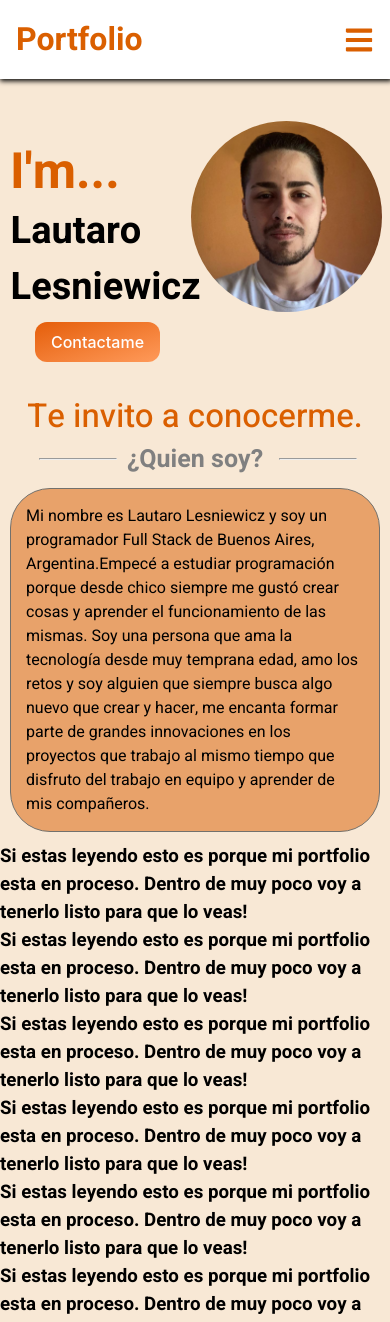
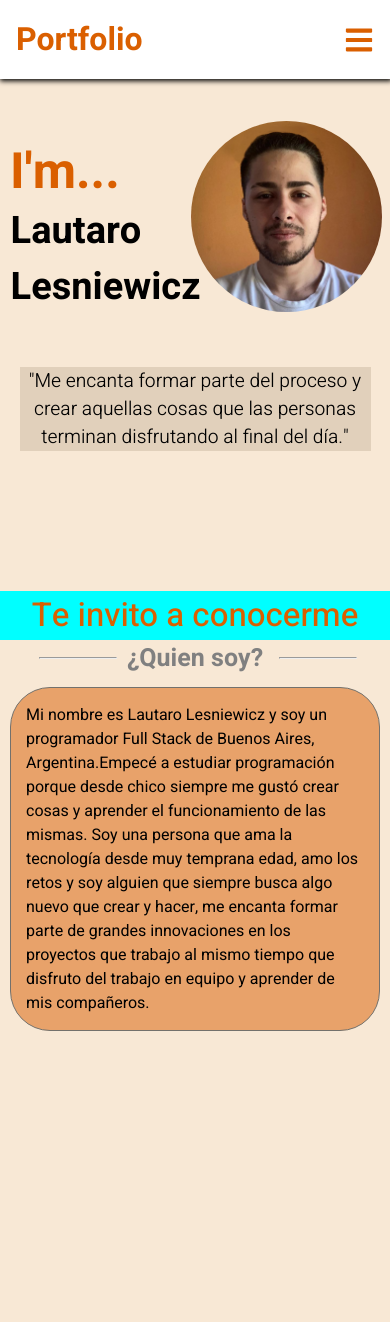
Before and after one commit to LautaroLesni/Portfolio, a React (Create React App) app: page / in a window 390 px wide. Shown: the top 1322 px of the page. After the commit the page ends 1041 px from the top, so only its background shows below. Built offline with nearby package versions, Linux system fonts and the light colour scheme.

Commit message:
fix Intro

```diff
--- /dev/null
+++ b/src/components/Home/About.css
@@ -0,0 +1,118 @@
+.row {
+    display: flex;
+    flex-direction: column;
+    justify-content: center;
+}
+
+.barra {
+    display: inline-block;
+    margin: 10px;
+    width: 35%;
+    height: 2px;
+    background: brown
+}
+
+.buttons {
+    display: none;
+    width: 57%;
+    display: flex;
+    justify-content: center;
+    margin-top: 10px;
+}
+
+.loading {
+    display: flex;
+    justify-content: center;
+    align-items: center;
+    height: 100vh;
+}
+
+.conocemediv {
+    position: absolute;
+    top: 150%
+}
+
+.knowme {
+    display: flex;
+    justify-content: center;
+    background-color: aqua;
+    top: -150%;
+    left: 35%;
+    font-size: 50px;
+}
+
+@media screen and (max-width: 1600px) {}
+
+@media screen and (max-width: 1040px) {
+    .knowme {
+        display: flex;
+        justify-content: center;
+        color: rgb(218, 95, 0);
+        font-size: 33px;
+        font-weight: 500;
+    }
+    .lildescription {
+        background-color: rgb(218, 95, 0, 0.5);
+        margin: 10px;
+        border-radius: 40px;
+        padding: 15px;
+        border: 1px solid rgb(115, 113, 108);
+    }
+    .lildescription p {
+        color: black;
+    }
+    .barra {
+        display: inline-block;
+        margin-left: 1rem;
+        width: 20%;
+        height: 2px;
+        background: brown
+    }
+    .whoami {
+        display: flex;
+        justify-content: center;
+        align-items: center;
+    }
+    .whoami h1 {
+        font-size: 25px;
+        color: grey;
+    }
+    .buttons {
+        display: initial;
+    }
+    .conocemediv {
+        top: 110%
+    }
+}
+
+
+
+@media screen and (max-width: 600px) {
+    .buttons {
+        width: 50%;
+        display: flex;
+        justify-content: center;
+    }
+    .conocemediv {
+        top: 70%
+    }
+}
+
+
+@media screen and (max-width: 374px) {
+    .knowme {
+        display: flex;
+        justify-content: center;
+        color: rgb(218, 95, 0);
+        font-size: 33px;
+        font-weight: 500;
+        text-shadow: 0px 2px 2px black;
+        text-align: center;
+    }
+
+    .buttons {
+        width: 100%;
+        display: flex;
+        justify-content: center;
+    }
+}
--- /dev/null
+++ b/src/components/Home/About.jsx
@@ -0,0 +1,30 @@
+import React from "react";
+import './About.css'
+import { motion } from "framer-motion";
+
+const About = () => {
+    return (
+        <motion.div className="conocemediv"
+        initial={{ opacity: 0 }}
+        animate={{ opacity: 1 }}
+        transition={{ delay: 0.3 }}
+        whileInView={{ opacity: 1 }}>
+        <h4 className="knowme">
+            Te invito a conocerme</h4>
+        <div className="row">
+            <div className="whoami">
+                <hr className="barra" />
+                <h1>¿Quien soy?</h1>
+                <hr className="barra" />
+            </div>
+            <div className="lildescription">
+                <p>Mi nombre es Lautaro Lesniewicz y soy un programador Full Stack de Buenos Aires, Argentina.Empecé a estudiar programación porque desde chico siempre me gustó crear cosas y aprender el funcionamiento de las mismas.
+                    Soy una persona que ama la tecnología desde muy temprana edad, amo los retos y soy alguien que siempre busca algo nuevo que crear y hacer, me encanta formar parte de grandes innovaciones en los proyectos que trabajo al mismo tiempo que disfruto del trabajo en equipo y aprender de mis compañeros.
+                </p>
+            </div>
+        </div>
+    </motion.div>
+    )
+}
+
+export default About
--- a/src/components/Home/Intro.css
+++ b/src/components/Home/Intro.css
@@ -82,6 +82,32 @@
     align-items: center;
     height: 100vh;
 }
+.conocemediv{
+    position: absolute;
+    top:150%
+}
+.knowme{
+    display: flex;
+    justify-content: center;
+    background-color: aqua;
+    top:-150%;
+    left:35%;
+    font-size: 50px;
+}
+.quoteDIV{
+    display: flex;
+    justify-content: center;
+    margin-top: 4rem;
+    width:90%;
+    text-align: center;
+}
+.quoteLauti{
+font-size: 1.5rem;
+font-weight: 300;
+background-color: #e1d0bb;
+width:fit-content;
+}
+
     @media screen and (max-width: 1600px) {
         .lautaroimg{
             width:35%;
@@ -91,6 +117,16 @@
         .name{
             left:45%
         }
+        .quoteDIV{
+            width:60%;
+            margin-left: 5%;
+        }
+        .quoteLauti{
+            font-size: 1.3rem;
+            font-weight: 300;
+            background-color: #e1d0bb;
+            width:fit-content;
+            }
     }
 @media screen and (max-width: 1040px) {
     .content{
@@ -145,9 +181,6 @@
         height: 70px;
     }
     .knowme{
-        margin-top: 30px;
-    }
-    .knowme{
         display: flex;
         justify-content: center;
         color:rgb(218, 95, 0);
@@ -185,7 +218,16 @@
 .buttons{
     display: initial;
 }
+.quoteDIV{
+    margin-top: 1rem;
 }
+.conocemediv{
+    top:110%
+}
+}
+
+
+
 @media screen and (max-width: 600px) {
     .content{
         position: relative;
@@ -240,6 +282,19 @@
         display: flex;
         justify-content: center;
     }
+    .quoteDIV{
+        width:100%;
+        margin-left: 0px;
+    }
+    .quoteLauti{
+        font-size: 1.2rem;
+        margin-left:5%;
+        margin-right:5%;
+        margin-top: 10%;
+    }
+    .conocemediv{
+        top:110%
+    }
 }
 @media screen and (max-width: 374px) {
     .lautaroimgdiv{
--- a/src/components/Home/Intro.jsx
+++ b/src/components/Home/Intro.jsx
@@ -1,6 +1,6 @@
 import React from "react";
 import lautaroimg from '../../assets/Lautaro1.png'
-import { Link } from "react-router-dom";
+/* import { Link } from "react-router-dom"; */
 import './Intro.css'
 import { motion } from 'framer-motion'
 
@@ -9,34 +9,28 @@ const Intro = () => {
     return (<div className="hero">
         <div className="content">
             <motion.div className="lautaroimgdiv"
-    initial={{opacity: 0}}
-    animate={{opacity:1}}
-    transition={{delay:0.3}}>
+                initial={{ opacity: 0 }}
+                animate={{ opacity: 1 }}
+                transition={{ delay: 0.3 }}>
                 <img src={lautaroimg} alt='Lautaro' className="lautaroimg"></img>
             </motion.div>
             <motion.div className="name"
                 initial={{ opacity: 0, y: -100 }}
-      animate={{ opacity: 1, y:0 }}
+                animate={{ opacity: 1, y: 0 }}
                 transition={{ delay: 0.5 }}>
                 <h3>I'm...</h3>
-        <h2>Lautaro <br/>Lesniewicz</h2>
+                <h2>Lautaro <br />Lesniewicz</h2>
             </motion.div>
         </div>
-    <div className="buttons">
+        {/*         <div className="buttons">
             <Link to='/contact' className="button-62">Contactame</Link>
-        </div>
-    <h4 className="knowme">Te invito a conocerme.</h4>
-    <div className="row">
-    <div className="whoami">
-    <hr className="barra"/>
-        <h1>¿Quien soy?</h1>
-        <hr className="barra"/>
-        </div>
-        <div className="lildescription">
-        <p>Mi nombre es Lautaro Lesniewicz y soy un programador Full Stack de Buenos Aires, Argentina.Empecé a estudiar programación porque desde chico siempre me gustó crear cosas y aprender el funcionamiento de las mismas.
-        Soy una persona que ama la tecnología desde muy temprana edad, amo los retos y soy alguien que siempre busca algo nuevo que crear y hacer, me encanta formar parte de grandes innovaciones en los proyectos que trabajo al mismo tiempo que disfruto del trabajo en equipo y aprender de mis compañeros.
-        </p>
-        </div>
+        </div> */}
+        <div className="quoteDIV">
+            <motion.p className="quoteLauti"
+                initial={{ opacity: 0 }}
+                animate={{ opacity: 1 }}
+                transition={{ delay: 2.0 }}
+            >"Me encanta formar parte del proceso y crear aquellas cosas que las personas terminan disfrutando al final del día."</motion.p>
         </div>
     </div>)
 }
--- a/src/components/Navbar/Navbar.jsx
+++ b/src/components/Navbar/Navbar.jsx
@@ -7,18 +7,14 @@ import { motion } from 'framer-motion'
 
 const NavBar = () => {
 const [hamburger, setHamburguer] = useState(false)
-const [animation, setAnimation] = useState(true)
+/* const [animation, setAnimation] = useState(true) */
 const hamburgerHandler = () => setHamburguer(!hamburger)
-const animationHandler = () => setAnimation(false)
+/* const animationHandler = () => setAnimation(false) */
 
     return (
-        <motion.div className={"header"}
-        initial={{y:-100}}
-        animate={{y:0}}
-        transition={{delay:1}}
-        viewport={{once: true}}>
+        <motion.div className={"header"}>
         <Link to='/'><h1>Portfolio</h1></Link>
-            <ul onClick={animationHandler} className={hamburger ? "nav-menu active" : "nav-menu"}>
+            <ul className={hamburger ? "nav-menu active" : "nav-menu"}>
                 <li>
             <Link to='/'><h4>Home</h4></Link>
                 </li>
--- a/src/routes/Home.jsx
+++ b/src/routes/Home.jsx
@@ -1,55 +1,34 @@
 import React from "react";
 import Navbar from '../components/Navbar/Navbar'
 import Intro from '../components/Home/Intro'
-import { Oval } from 'react-loader-spinner'
-import { useState, useEffect } from "react";
+import About from '../components/Home/About'
+/* import { Oval } from 'react-loader-spinner'
+import { useState, useEffect } from "react"; */
+import { motion } from "framer-motion";
 
 const Home = () => {
-    const [loading, setLoading] = useState(false)
+/*     const [loading, setLoading] = useState(true)
 
     useEffect(() => {
         setLoading(true)
         setTimeout(() => {
             setLoading(false);
         },3000)
-    }, [])
+    }, []) */
 
     return (
         <div>
-            {loading ? <div className="loading"><Oval
-                height={150}
-                width={150}
-                color="#cd7d05"
-                wrapperStyle={{}}
-                wrapperClass=""
-                visible={true}
-                ariaLabel='oval-loading'
-                secondaryColor="#f78604"
-                strokeWidth={2}
-                strokeWidthSecondary={2}
-            /></div>
-        :  <div>
+          <div>
+            <motion.div
+        initial={{y:-100}}
+        animate={{y:0}}
+        transition={{delay:0.8, stiffness:0, duration:0.8}}
+        viewport={{once: true}}>
         <Navbar />
+        </motion.div>
         <Intro />
-        <h3>Si estas leyendo esto es porque mi portfolio esta en proceso.
-            Dentro de muy poco voy a tenerlo listo para que lo veas!</h3>
-        <h3>Si estas leyendo esto es porque mi portfolio esta en proceso.
-            Dentro de muy poco voy a tenerlo listo para que lo veas!</h3>
-        <h3>Si estas leyendo esto es porque mi portfolio esta en proceso.
-            Dentro de muy poco voy a tenerlo listo para que lo veas!</h3>
-        <h3>Si estas leyendo esto es porque mi portfolio esta en proceso.
-            Dentro de muy poco voy a tenerlo listo para que lo veas!</h3>
-        <h3>Si estas leyendo esto es porque mi portfolio esta en proceso.
-            Dentro de muy poco voy a tenerlo listo para que lo veas!</h3>
-        <h3>Si estas leyendo esto es porque mi portfolio esta en proceso.
-            Dentro de muy poco voy a tenerlo listo para que lo veas!</h3>
-        <h3>Si estas leyendo esto es porque mi portfolio esta en proceso.
-            Dentro de muy poco voy a tenerlo listo para que lo veas!</h3>
-        <h3>Si estas leyendo esto es porque mi portfolio esta en proceso.
-            Dentro de muy poco voy a tenerlo listo para que lo veas!</h3>
-        <h3>Si estas leyendo esto es porque mi portfolio esta en proceso.
-            Dentro de muy poco voy a tenerlo listo para que lo veas!</h3>
-            </div>}
+        <About />
+            </div>
 
         </div>
 
```
Lines whose indentation alone changed are shown as unchanged.
